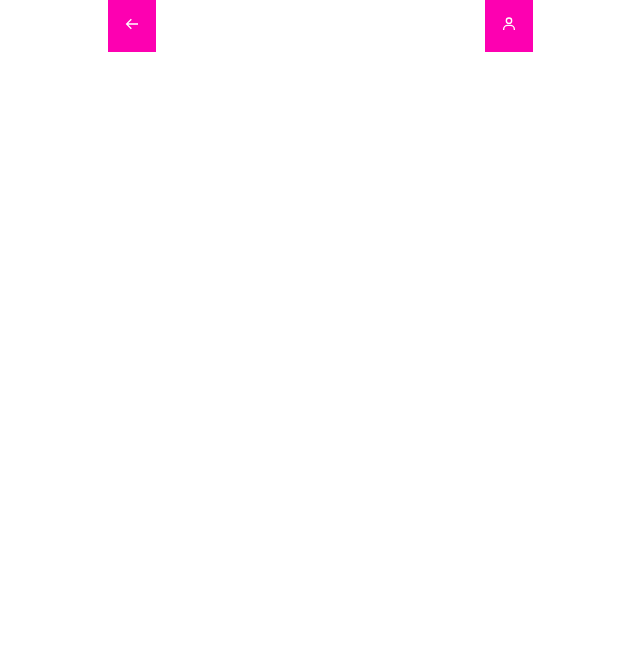
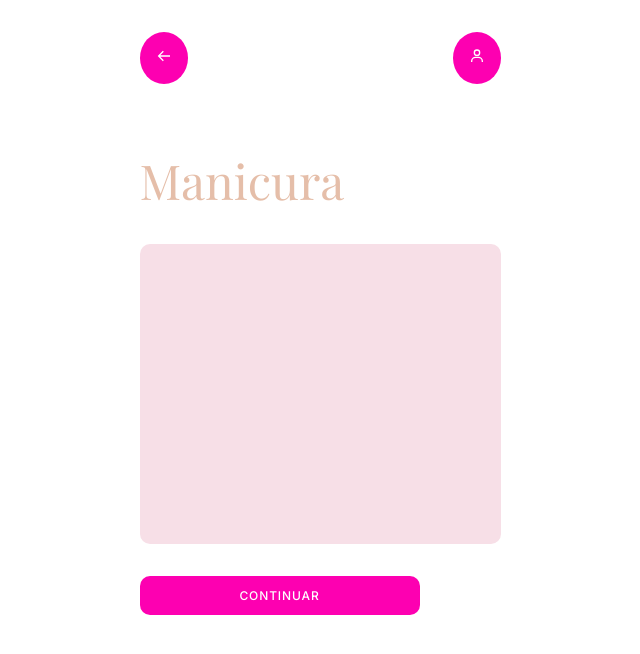
Before and after one commit to martin-centurion/crazy_nails, a React (Vite) app: page /servicios in a window 1280 px wide. Shown: the top 654 px of the page, without its empty margins (320-960 px from the left). Built offline with nearby package versions, Linux system fonts and the light colour scheme; a web font is replaced by a local one.

Commit message:
agg item list

```diff
--- /dev/null
+++ b/src/components/ItemList/ItemList.jsx
@@ -0,0 +1,22 @@
+import React from 'react';
+import './styles.css';
+import Button from '../Button/Button';
+
+function ItemList() {
+  return (
+    <div className='servicios container'>
+        <div className='servicios__content'>
+            <div className='servicios__content-title'>
+                    <h3>Manicura</h3>
+            </div>
+            <div className='servicios__content-img'>
+
+            </div>
+
+        </div>
+        <Button />
+    </div>
+  )
+}
+
+export default ItemList;
--- /dev/null
+++ b/src/components/ItemList/styles.css
@@ -0,0 +1,19 @@
+.servicios {
+    padding: 2rem;
+}
+
+.servicios__content-title > h3 {
+    font-size: 3rem;
+    font-family: var(--ff-titulos);
+    font-weight: 400;
+    color: var(--clr-secundario);
+    margin-bottom: 2rem;
+}
+
+.servicios__content-img {
+    background-color: var(--clr-primario);
+    width: 100%;
+    height: 300px;
+    border-radius: 10px;
+    margin-bottom: 2rem;
+}
--- a/src/components/ItemListContainer/ItemListContainer.jsx
+++ b/src/components/ItemListContainer/ItemListContainer.jsx
@@ -1,10 +1,12 @@
 import React from 'react';
 import NavBar from '../NavBar/NavBar';
+import ItemList from '../ItemList/ItemList';
 
 function ItemListContainer() {
   return (
     <div className='container'>
         <NavBar />
+        <ItemList />
     </div>
   )
 }
--- a/src/components/NavBar/styles.css
+++ b/src/components/NavBar/styles.css
@@ -7,4 +7,13 @@
     background-color: var(--clr-oscuro);
     color: var(--clr-claro);
     padding: 1rem;
+    margin: 2rem;
+    border-radius: 50%;
+    font-size: 1rem;
+    transition: .3s;
 }
+
+.nav-bar .icono:hover {
+    background-color: var(--clr-primario);
+    color: var(--clr-oscuro);
+}
```
